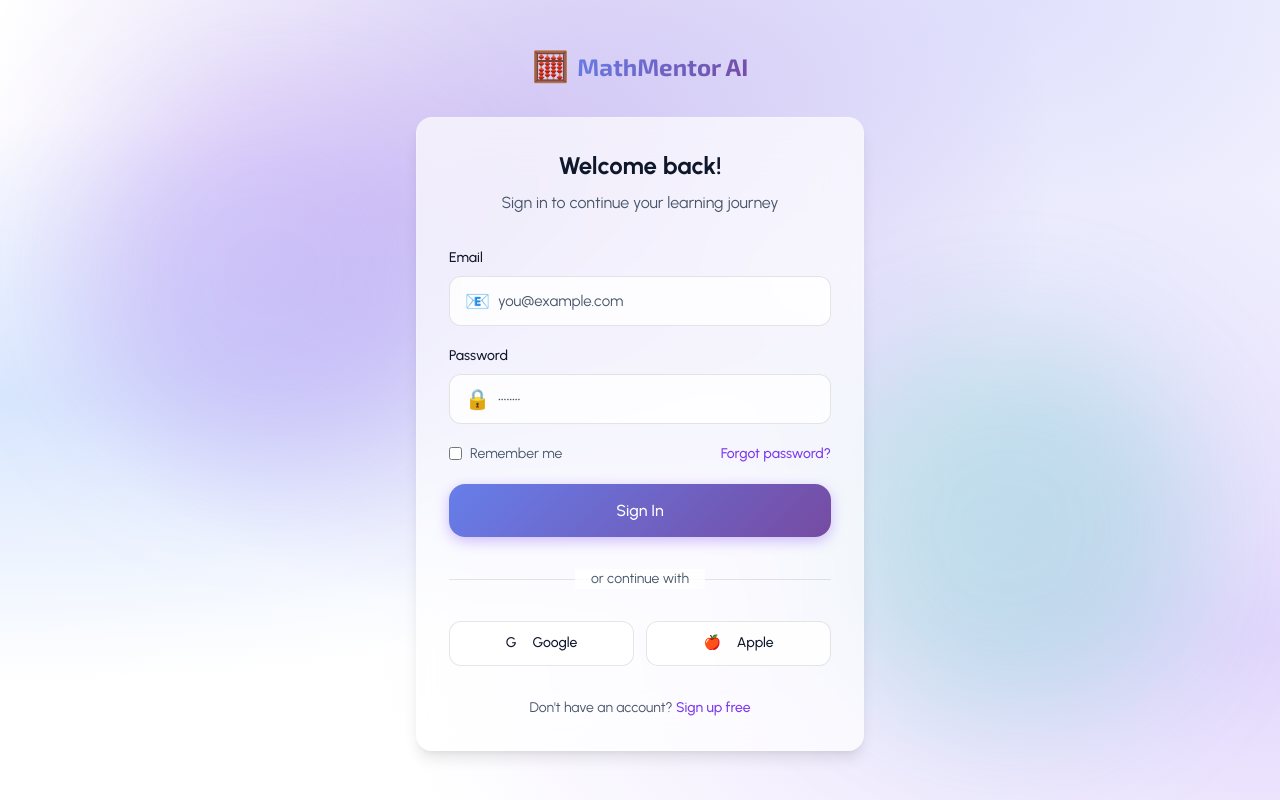
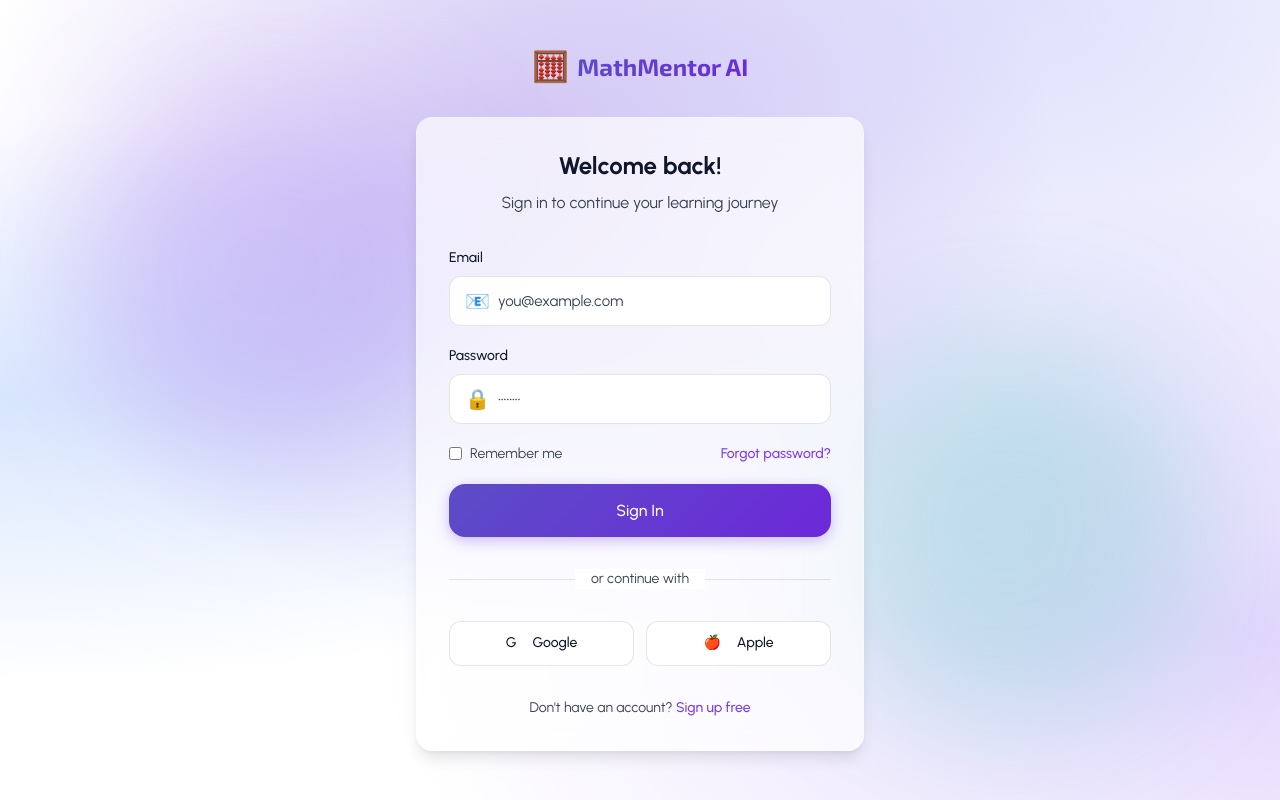
Before and after one commit to iphone201988/my-math-tutor-frontend, a Next.js app: page /login in a window 1280 px wide. Built offline with nearby package versions, Linux system fonts and the light colour scheme; no server answers.

Commit message:
feat: Add initial dashboard page displaying user progress, stats, recommended topics, and recent activity, along with global styles and a sidebar component.

```diff
--- a/src/app/(dashboard)/dashboard/page.js
+++ b/src/app/(dashboard)/dashboard/page.js
@@ -108,8 +108,7 @@
                     {['Mon', 'Tue', 'Wed', 'Thu', 'Fri', 'Sat', 'Sun'].map((day, i) => (
                       <div
                         key={day}
-                        className={`w-8 h-8 rounded-lg flex items-center justify-center text-xs font-medium ${
-                          i <= 4
+                        className={`w-8 h-8 rounded-lg flex items-center justify-center text-xs font-medium ${i <= 4
                           ? 'bg-primary-500 text-white'
                           : 'bg-neutral-200 dark:bg-neutral-700 text-foreground-secondary'
                           }`}
@@ -138,17 +137,17 @@
                   <Link
                     key={topic.id}
                     href={`/topics/${topic.id}`}
-                    className="flex items-center gap-4 p-4 rounded-xl bg-neutral-50 dark:bg-neutral-800/50 hover:bg-neutral-100 dark:hover:bg-neutral-800 transition-colors"
+                    className="flex items-center gap-4 p-4 rounded-xl bg-neutral-50 dark:bg-neutral-800/50 hover:bg-primary-50 dark:hover:bg-neutral-700 hover:shadow-md transition-all"
                   >
                     <div className="w-12 h-12 rounded-xl bg-gradient-to-br from-primary-400 to-primary-600 flex items-center justify-center text-2xl">
                       {topic.icon}
                     </div>
                     <div className="flex-1">
                       <div className="flex items-center gap-2">
-                        <h3 className="font-semibold">{topic.title}</h3>
+                        <h3 className="font-semibold text-neutral-900 dark:text-white">{topic.title}</h3>
                         <Badge variant="primary">{Math.round(topic.progress * 100)}%</Badge>
                       </div>
-                      <p className="text-sm text-foreground-secondary">
+                      <p className="text-sm text-neutral-600 dark:text-neutral-400">
                         {topic.lessonsCount} lessons • {formatDuration(topic.duration)}
                       </p>
                     </div>
@@ -203,8 +202,7 @@
               <div className="space-y-4">
                 {recentActivity.map((activity) => (
                   <div key={activity.id} className="flex items-start gap-3">
-                    <div className={`w-8 h-8 rounded-full flex items-center justify-center text-sm ${
-                      activity.type === 'lesson_completed' ? 'bg-green-100 dark:bg-green-900/30' :
+                    <div className={`w-8 h-8 rounded-full flex items-center justify-center text-sm ${activity.type === 'lesson_completed' ? 'bg-green-100 dark:bg-green-900/30' :
                       activity.type === 'problem_solved' ? 'bg-blue-100 dark:bg-blue-900/30' :
                         activity.type === 'streak_milestone' ? 'bg-orange-100 dark:bg-orange-900/30' :
                           'bg-purple-100 dark:bg-purple-900/30'
--- a/src/app/globals.css
+++ b/src/app/globals.css
@@ -57,12 +57,12 @@
   --background: #ffffff;
   --background-secondary: #f8fafc;
   --foreground: #0f172a;
-  --foreground-secondary: #475569;
-  --card-bg: rgba(255, 255, 255, 0.8);
+  --foreground-secondary: #374151;
+  --card-bg: rgba(255, 255, 255, 0.95);
   --card-border: rgba(0, 0, 0, 0.1);
 
   /* Gradients */
-  --gradient-primary: linear-gradient(135deg, #667eea 0%, #764ba2 100%);
+  --gradient-primary: linear-gradient(135deg, #5b4dc7 0%, #6d28d9 100%);
   --gradient-secondary: linear-gradient(135deg, #14b8a6 0%, #3b82f6 100%);
   --gradient-hero: linear-gradient(135deg, #1e1b4b 0%, #312e81 50%, #4c1d95 100%);
   --gradient-mesh: radial-gradient(at 40% 20%, rgba(120, 80, 220, 0.3) 0%, transparent 50%),
@@ -222,6 +222,7 @@
   -webkit-backdrop-filter: var(--glass-blur);
   border: 1px solid var(--glass-border);
   border-radius: var(--radius-xl);
+  color: var(--foreground);
 }
 
 .glass-card-strong {
@@ -450,6 +451,7 @@
   border-radius: var(--radius-xl);
   padding: 1.5rem;
   transition: all var(--transition-base);
+  color: var(--foreground);
 }
 
 .card-interactive {
@@ -661,9 +663,11 @@
     transform: scale(0);
     opacity: 0;
   }
+
   50% {
     transform: scale(1.2);
   }
+
   100% {
     transform: scale(1);
     opacity: 1;
@@ -676,13 +680,24 @@
 
 /* Shake Animation */
 @keyframes shake {
-  0%, 100% {
+
+  0%,
+  100% {
     transform: translateX(0);
   }
-  10%, 30%, 50%, 70%, 90% {
+
+  10%,
+  30%,
+  50%,
+  70%,
+  90% {
     transform: translateX(-5px);
   }
-  20%, 40%, 60%, 80% {
+
+  20%,
+  40%,
+  60%,
+  80% {
     transform: translateX(5px);
   }
 }
--- a/src/components/layout/Sidebar.jsx
+++ b/src/components/layout/Sidebar.jsx
@@ -53,7 +53,7 @@
                 'flex items-center gap-3 px-4 py-3 rounded-xl text-sm font-medium transition-all',
                 isActive
                   ? 'bg-primary-500 text-white shadow-lg shadow-primary-500/25'
-                  : 'text-foreground-secondary hover:bg-neutral-100 dark:hover:bg-neutral-800 hover:text-foreground'
+                  : 'text-foreground-secondary hover:bg-neutral-100 dark:hover:bg-neutral-800 hover:text-neutral-900 dark:hover:text-white'
               )}
             >
               <span className="text-lg">{item.icon}</span>
@@ -94,7 +94,7 @@
                 'flex items-center gap-3 px-4 py-3 rounded-xl text-sm font-medium transition-all',
                 isActive
                   ? 'bg-primary-500 text-white'
-                  : 'text-foreground-secondary hover:bg-neutral-100 dark:hover:bg-neutral-800 hover:text-foreground'
+                  : 'text-foreground-secondary hover:bg-neutral-100 dark:hover:bg-neutral-800 hover:text-neutral-900 dark:hover:text-white'
               )}
             >
               <span className="text-lg">{item.icon}</span>
@@ -108,7 +108,7 @@
       <div className="px-4 pb-2">
         <button
           onClick={toggleTheme}
-          className="w-full flex items-center gap-3 px-4 py-3 rounded-xl text-sm font-medium text-foreground-secondary hover:bg-neutral-100 dark:hover:bg-neutral-800 hover:text-foreground transition-all"
+          className="w-full flex items-center gap-3 px-4 py-3 rounded-xl text-sm font-medium text-foreground-secondary hover:bg-neutral-100 dark:hover:bg-neutral-800 hover:text-neutral-900 dark:hover:text-white transition-all"
           title={`Switch to ${resolvedTheme === 'dark' ? 'light' : 'dark'} mode`}
         >
           <span className="text-lg">{resolvedTheme === 'dark' ? '☀️' : '🌙'}</span>
```
Lines whose indentation alone changed are shown as unchanged.
